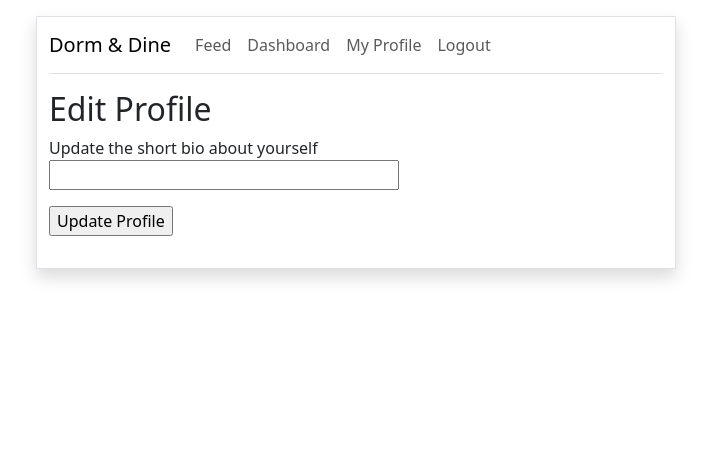
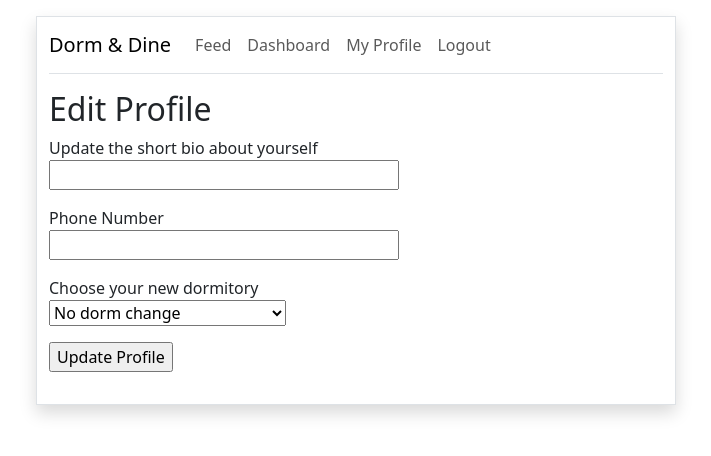
Before and after one commit to MrGreeeenTea/Dorm-Dine, a Flask app: page /profile/sample/edit in a window 1280 px wide. Shown: the top 456 px of the page, without its empty margins (284-995 px from the left). Run offline with Flask 3, Linux system fonts and the light colour scheme; the visitor is signed in with stand-in values (Sample User, id 1); some libraries are stand-ins or nearby versions.

Commit message:
finalize edit profiles and profile view, clean up debug print, comment

```diff
--- a/app.py
+++ b/app.py
@@ -5,7 +5,7 @@ from datetime import datetime
 #for userauth
 import forms
 from forms import *
-from flask_login import LoginManager, login_user, logout_user, login_required, current_user #https://flask-login.readthedocs.io/en/latest/
+from flask_login import LoginManager, login_user, logout_user, login_required, current_user #Flask-Login
 from werkzeug.security import generate_password_hash, check_password_hash
 from sqlalchemy import select
 
@@ -26,14 +26,15 @@ bootstrap = Bootstrap5(app)
 app.config["SQLALCHEMY_DATABASE_URI"] = "sqlite:///dormanddine.db"
 db.init_app(app)
 
+
 login_manager = LoginManager()
 login_manager.init_app(app)
 login_manager.login_view = "login"
 login_manager.login_message = "Please log in to access this page."
 
-@login_manager.user_loader #für profiles später Login
-def load_user(id): #Erklärt die DB für LoginManaager
-    return db.session.get(User, id) #SQL Alchemy fswd
+@login_manager.user_loader #callback to reload the user object from the user ID stored in the session; Source: Flask-Login
+def load_user(id):
+    return db.session.get(User, id) #FSWD: SQL Alchemy
 
 with app.app_context():
     db.create_all()
@@ -130,10 +131,10 @@ def post_meal():
 def profile(username):
     profile_user = db.session.execute(
             select(User).filter_by(username=username)
-        ).scalar_one_or_none()
+        ).scalar_one_or_none() #return one user object or none Source: SQL Alchemy
 
-    if not profile_user:
-        print("existiert nicht")
+    if not profile_user: #if none
+        flash("Username doesn't exist")
         return render_template('404.html'), 404
 
     return render_template('profile.html', profile_user=profile_user)
@@ -143,14 +144,32 @@ def profile(username):
 @app.route('/profile/<username>/edit', methods=['GET', 'POST'])
 @login_required
 def edit_profile(username):
-    if current_user.username != username:
+    if current_user.username != username: #checks that you can only edit your own profile
         flash("You can only edit your own profile")
         return redirect(url_for('index'))
 
     form = forms.EditProfileForm()
 
     if form.validate_on_submit():
-        current_user.bio = form.new_bio.data
+
+        #wird nur aktualisiert, wenn etwas eingegeben wurde; AI Prompt 1 Julia
+        if form.new_bio.data:
+            current_user.bio = form.new_bio.data
+
+        if form.new_phonenumber.data: #prüft ob Telefonnummer bereits genutzt wird
+            existing_user = db.session.execute(
+                select(User).filter_by(phone_number=form.new_phonenumber.data)
+            ).scalar_one_or_none()
+            if existing_user:
+                flash('Phone Number is already in use')
+                return render_template('edit_profile.html', title='Edit_Profile', form=form)
+            else:
+                current_user.phone_number = form.new_phonenumber.data
+
+        if form.new_dorm_id.data != 0: #SelectField wählt immer automatisch das erste Feld aus, auch wenn keine Entscheidung getroffen wurde, deswegen dem ersten Field Wert Null gegeben; AI Prompt 2 Julia
+            current_user.dorm_id = form.new_dorm_id.data
+
+
         db.session.commit()
         flash('Profile updated!')
         return redirect(url_for('profile', username=current_user.username))
@@ -162,7 +181,6 @@ def edit_profile(username):
 @login_required
 def logout():
     logout_user()   #Flask Login
-    print("ausgeloggt")
     flash('You are logged out')
     return redirect(url_for('index'))
 
@@ -176,19 +194,16 @@ def login():
 
     form = forms.LoginForm()
 
-    if form.validate_on_submit(): #prüft ob POST und ob alle daten valid sind, Flask WTF
+    if form.validate_on_submit(): #prüft ob POST-Request und ob alle Daten gültig sind, Source: Flask-WTF
         user = db.session.execute(
             select(User).filter_by(email=form.email.data)
-        ).scalar_one_or_none()  #SQL Alchemy fswd
+        ).scalar_one_or_none()  #Source: SQL Alchemy
         if not user: #wenn user none ist
-            print("Noch nicht registriert")
             flash('This E-Mail is not registered yet')
         elif not user.check_password(form.password.data):
-            print("password falsch")
             flash('The password is wrong')
         else:
             login_user(user)
-            print("Erfolgreich")
             flash('You were successfully logged in')
             return redirect(url_for('feed'))
 
@@ -199,7 +214,7 @@ def login():
 @app.route('/register' , methods=['GET', 'POST'])
 def register():
 
-    if current_user.is_authenticated:
+    if current_user.is_authenticated: #Source: Login-Manager
         return redirect(url_for('feed'))
 
     form = forms.RegisterForm()
@@ -207,23 +222,23 @@ def register():
     if form.validate_on_submit():
         user = db.session.execute(
             select(User).filter_by(email=form.email.data)
-        ).scalars().first()
+        ).scalar_one_or_none()
         if user:
-            print('E-Mail bereits registriert!')
+            flash('E-Mail is already registered!')
             return render_template('register.html', title='Registrieren', form=form)
 
         user = db.session.execute(
             select(User).filter_by(username=form.username.data)
-        ).scalars().first()
+        ).scalar_one_or_none()
         if user:
-            print('Username existiert bereits!')
+            flash('Username already exists!')
             return render_template('register.html', title='Registrieren', form=form)
 
         user = db.session.execute(
            select(User).filter_by(phone_number=form.phonenumber.data)
-        ).scalars().first()
+        ).scalar_one_or_none()
         if user:
-            print('Username existiert bereits!')
+            print('Phone Number is already registered!')
             return render_template('register.html', title='Registrieren', form=form)
 
 
@@ -242,7 +257,7 @@ def register():
         db.session.add(user)
         db.session.commit()
         login_user(user)
-        print("erfolgreich registriert")
+        flash('Successfully signed up!')
         return redirect(url_for('feed'))
 
     return render_template('register.html', title='Registrieren', form=form)
--- a/forms.py
+++ b/forms.py
@@ -19,7 +19,7 @@ class RegisterForm(FlaskForm):
     passwordagain = PasswordField('Repeat Password', validators=[InputRequired(), Length(min=8), EqualTo('password')])
     phonenumber = StringField('Phone Number', validators=[InputRequired(), Length(min=5)])
     is_cook = BooleanField('I am interested in Cooking for Dorm&Dine')
-    dorm_id = SelectField('Choose your dormitory', choices=[(1, 'Wohnheim Nollendorfstraße')], coerce=int, validators=[InputRequired()])
+    dorm_id = SelectField('Choose your dormitory', choices=[(1, 'Wohnheim Nollendorfstraße'),(2, 'Halbauer Weg 19-21'),(3, 'Franz-Mehring-Platz 2, 3')], coerce=int, validators=[InputRequired()])
     bio = StringField('Write a short Bio about yourself')
     register = SubmitField('Registrate')
 
@@ -38,15 +38,6 @@ class MealForm(FlaskForm):
 class EditProfileForm(FlaskForm):
 
     new_bio = StringField('Update the short bio about yourself')
+    new_phonenumber = StringField('Phone Number')
+    new_dorm_id = SelectField('Choose your new dormitory', choices=[(0, 'No dorm change'),(1, 'Wohnheim Nollendorfstraße'),(2, 'Halbauer Weg 19-21'),(3, 'Franz-Mehring-Platz 2, 3')], coerce=int)
     update = SubmitField('Update Profile')
-
-    #will be used for later
-    #new_first_name = StringField('First Name')
-    #new_last_name = StringField('Last Name')
-    #username = StringField('Username')
-    #new_email = EmailField('E-Mail-address')
-    #new_password = PasswordField('Password (at least 8 characters)')
-    #new_passwordagain = PasswordField('Repeat Password', validators=[EqualTo('password')])
-    #new_phonenumber = StringField('Phone Number')
-    #change_is_cook = BooleanField('I am interested in Cooking for Dorm&Dine')
-    #dorm_id = SelectField('Choose your dormitory', choices=[(1, 'Wohnheim Nollendorfstraße')], coerce=int)
--- a/templates/edit_profile.html
+++ b/templates/edit_profile.html
@@ -11,6 +11,14 @@
             {{ form.new_bio.label }}<br>
             {{ form.new_bio(size=32) }}
         </p>
+        <p>
+            {{ form.new_phonenumber.label }}<br>
+            {{ form.new_phonenumber(size=32) }}
+        </p>
+        <p>
+            {{ form.new_dorm_id.label }}<br>
+            {{ form.new_dorm_id }}
+        </p>
         <p>{{ form.update() }}</p>
 
          </form>
```
Also changed, not shown: templates/profile.html (+8 -0 lines), templates/register.html (+4 -3 lines).
